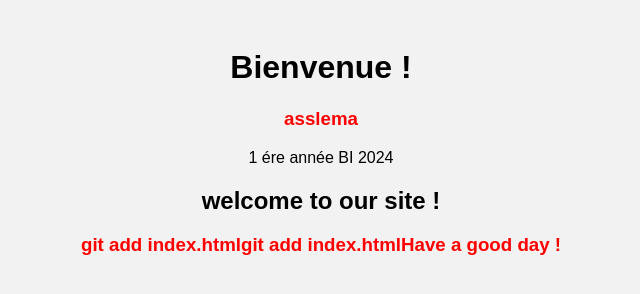
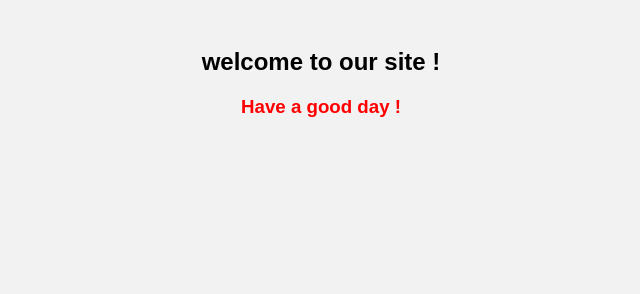
Before and after one commit to BacemDH/page-html-groupe, a plain HTML site: page index.html in a window 1280 px wide. Shown: the whole page, without its empty margins (319-959 px from the left). Drawn offline with Linux system fonts and the light colour scheme.

```diff
--- a/index.html
+++ b/index.html
@@ -5,11 +5,8 @@
   <link rel="stylesheet" href="style.css">
 </head>
 <body>
-  <h1>Bienvenue !</h1>
-  <h3>asslema</h3>
-  <p>1 ére année BI 2024</p>
   <h2>welcome to our site !</h2>
-  <h3> git add index.htmlgit add index.htmlHave a good day !</h3>
+  <h3>Have a good day !</h3>
 
 </body>
 </html>
```
